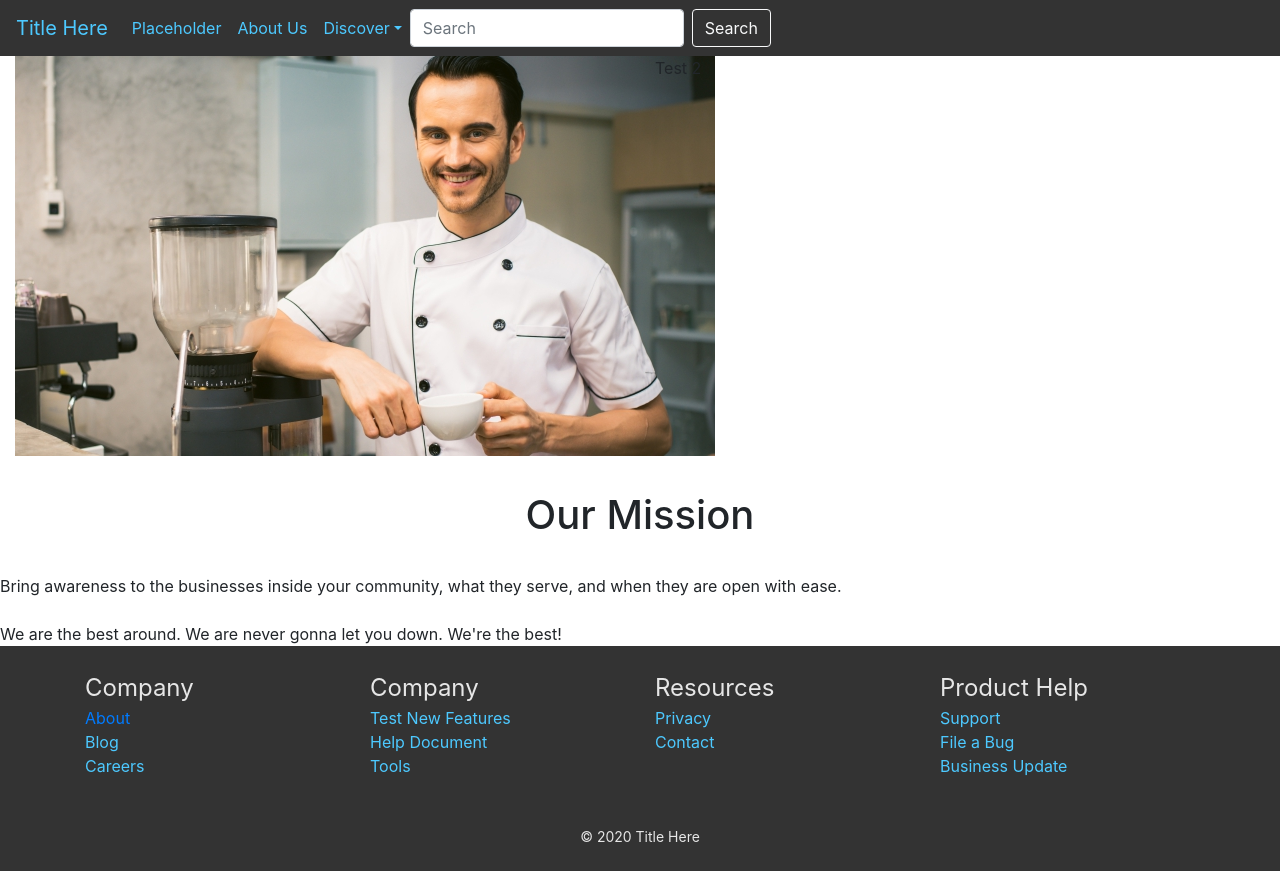
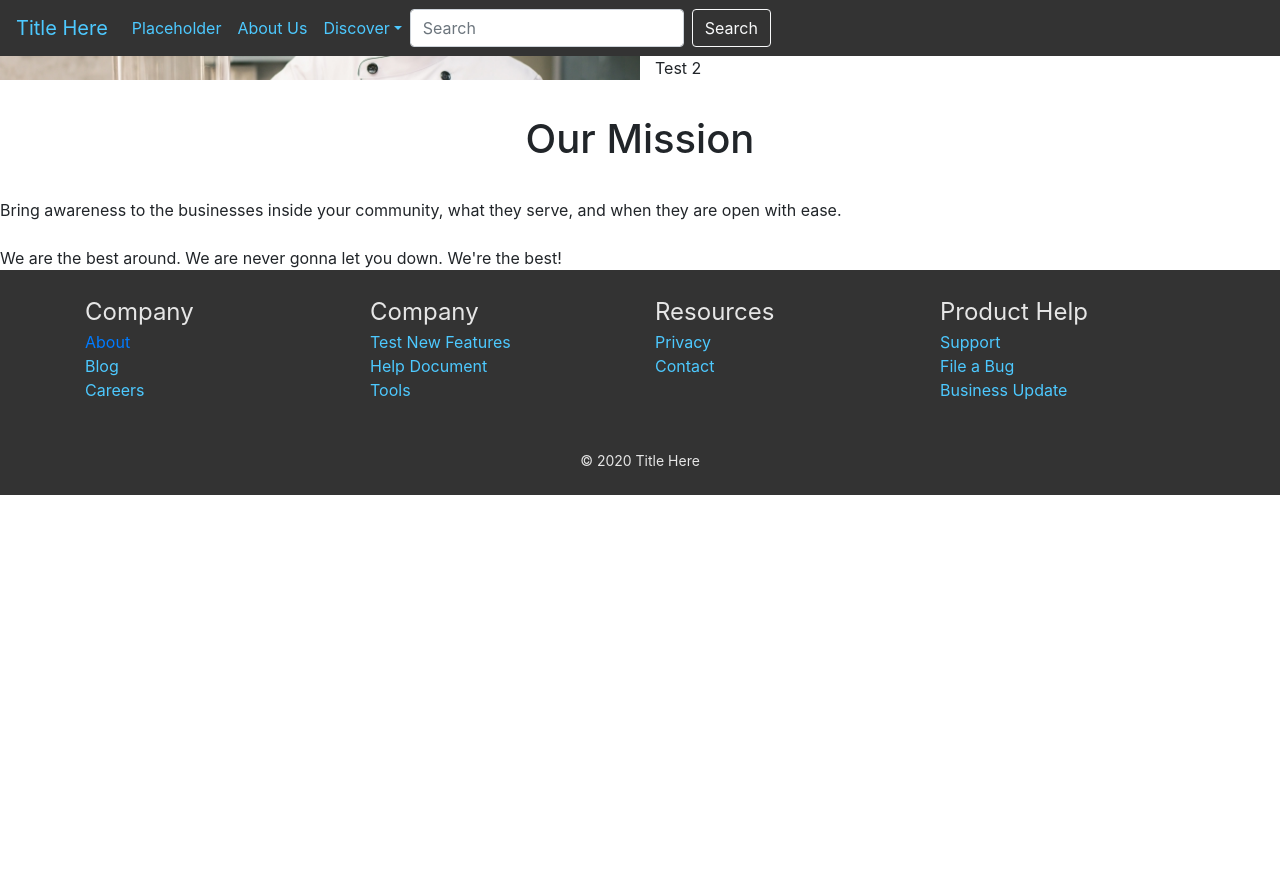
Before and after one commit to Aplank14/stc, a React (Create React App) app: page / in a window 1280 px wide. After the commit the page ends 800 px from the top, so only its background shows below. Built offline with nearby package versions, Linux system fonts and the light colour scheme.

Commit message:
Update App.css

```diff
--- a/src/App.css
+++ b/src/App.css
@@ -167,3 +167,14 @@ a.dropdown-toggle {
 .footerpadding {
   padding: '30px';
 }
+
+
+
+.homepage-hero-image {
+  position: absolute;
+  top: 0;
+  left: 0;
+  height: 100%;
+  width: 100%;
+  object-fit: cover;
+}
```
